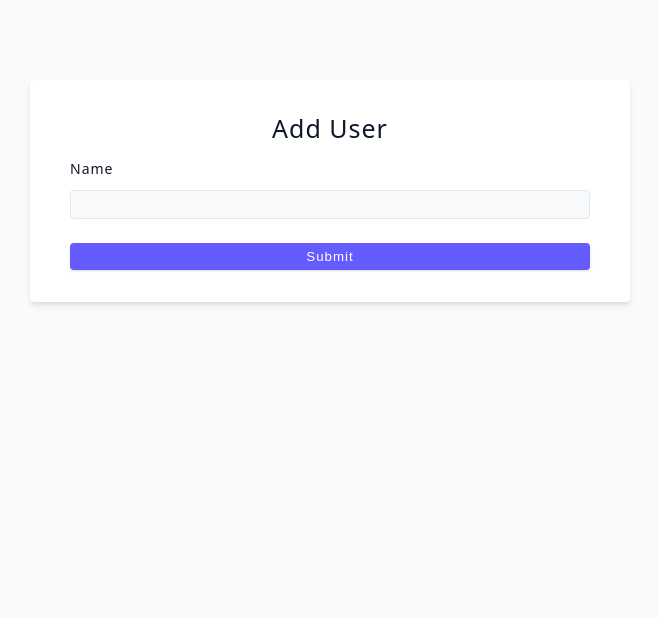
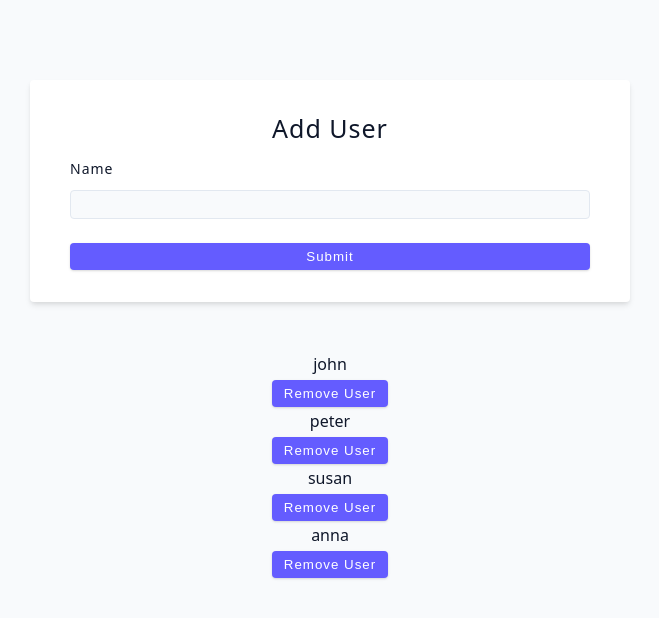
Before and after one commit to KayKongo/advanced-react, a React (Vite) app: page / in a window 1280 px wide. Shown: the top 618 px of the page, without its empty margins (310-969 px from the left). Built offline with nearby package versions, Linux system fonts and the light colour scheme.

Commit message:
feat: started work on 02-user-challenge but got stuck with adding users to the list after submitting the form. Remove works though.

```diff
--- a/src/tutorial/06-forms/starter/02-user-challenge.jsx
+++ b/src/tutorial/06-forms/starter/02-user-challenge.jsx
@@ -1,20 +1,72 @@
+import { useState } from "react";
+import { data } from "../../../data";
+
 const UserChallenge = () => {
+  const [name, setName] = useState("");
+  const [people, setPeople] = useState(data);
+
+  const handleSubmit = (e) => {
+    e.preventDefault();
+    const newPerson = { ...people, name };
+    setPeople(newPerson);
+  };
+
+  const removeUser = (id) => {
+    const newList = people.filter((person) => person.id != id);
+    console.log(`User with id: ${id} is removed!`);
+    setPeople(newList);
+  };
+
   return (
     <div>
-      <form className='form'>
+      <form className="form" onSubmit={handleSubmit}>
         <h4>Add User</h4>
-        <div className='form-row'>
-          <label htmlFor='name' className='form-label'>
+        <div className="form-row">
+          <label htmlFor="name" className="form-label">
             name
           </label>
-          <input type='text' className='form-input' id='name' />
+          <input
+            type="text"
+            className="form-input"
+            id="name"
+            value={name}
+            onChange={(e) => setName(e.target.value)}
+          />
         </div>
 
-        <button type='submit' className='btn btn-block'>
+        <button type="submit" className="btn btn-block">
           submit
         </button>
       </form>
+
       {/* render users below */}
+      {people.map((person) => {
+        const { id, name } = person;
+        return (
+          <ul key={id}>
+            <li>{name}</li>
+            <button
+              type="button"
+              className="btn"
+              onClick={() => removeUser(id)}
+            >
+              Remove User
+            </button>
+          </ul>
+        );
+      })}
+
+      {people.length == 0 && (
+        <div>
+          <button
+            type="button"
+            className="btn btn-hipster"
+            onClick={() => setPeople(data)}
+          >
+            Reset
+          </button>
+        </div>
+      )}
     </div>
   );
 };
```
